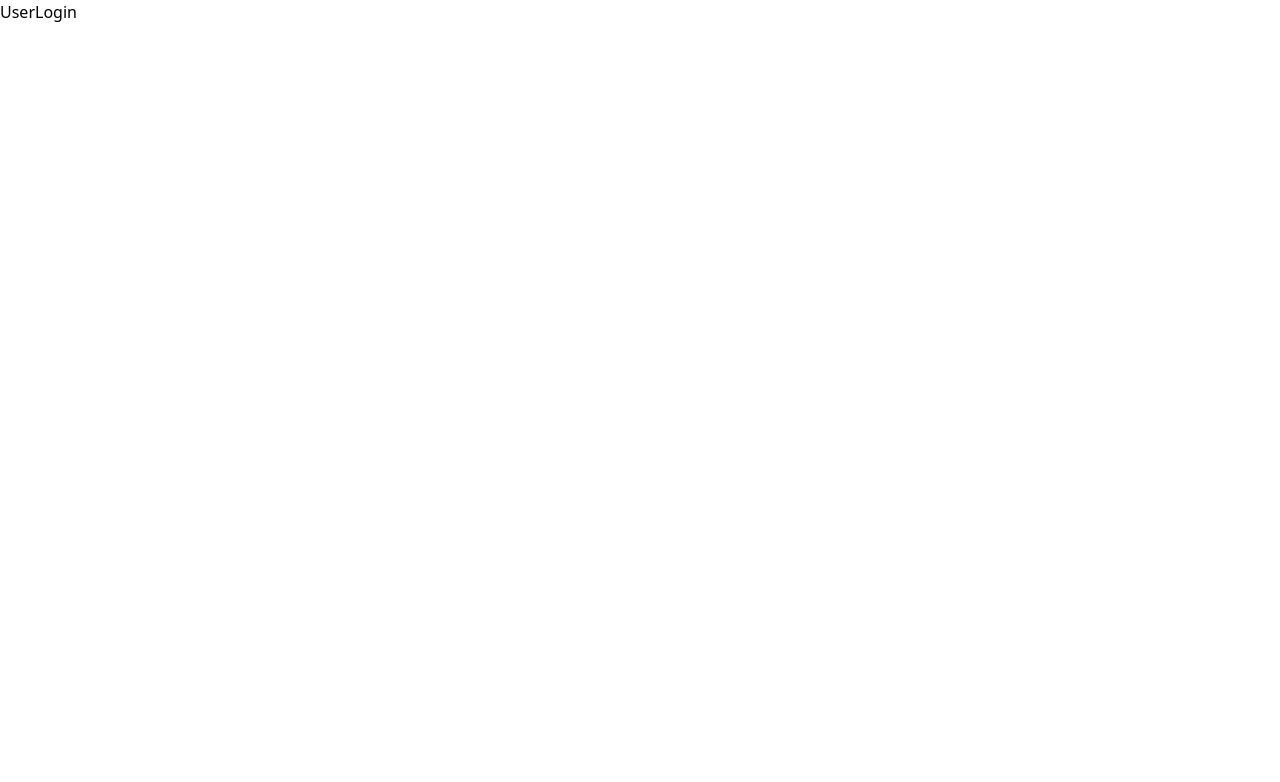
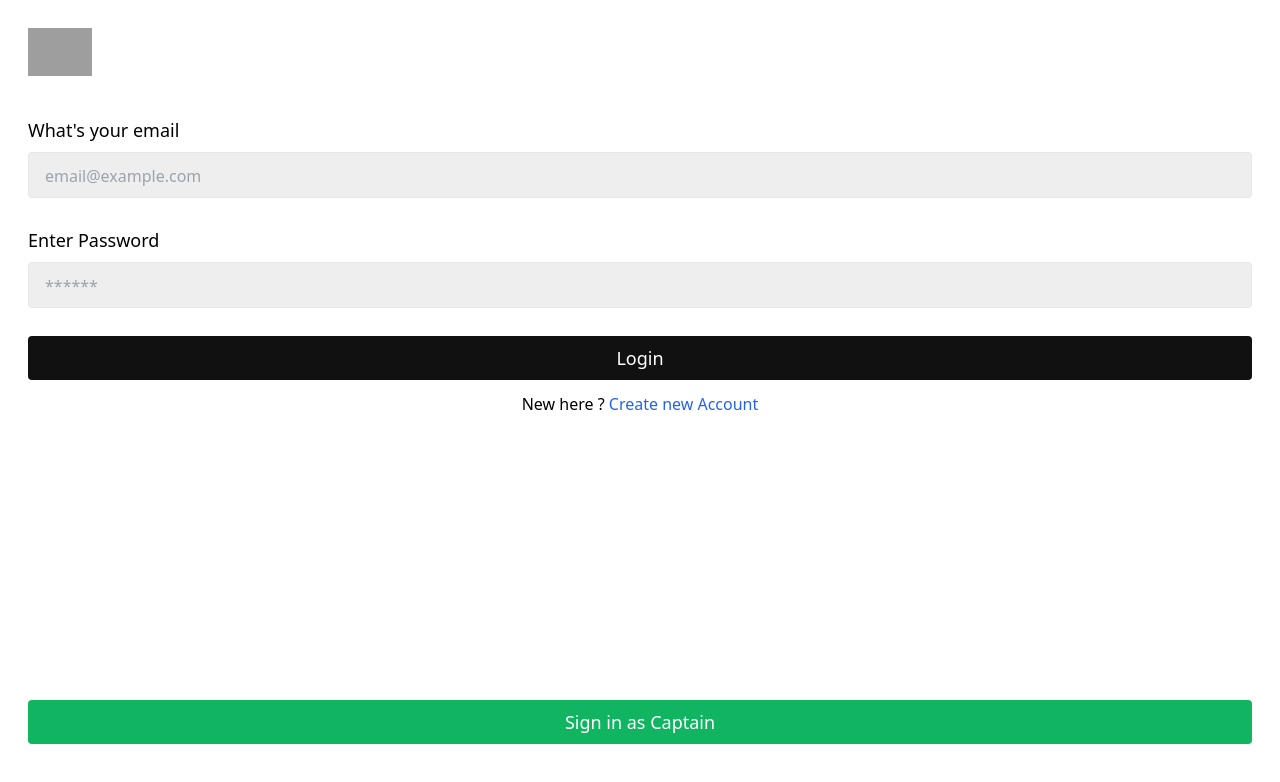
Before and after one commit to SDE-Tarun/uber-clone, a React (Vite) app in the folder frontend/: page /login in a window 1280 px wide. Shown: the top 782 px of the page. Built offline with nearby package versions, Linux system fonts and the light colour scheme; grey boxes are pictures that could not be loaded.

Commit message:
Home and UserLogin Page created

```diff
--- a/frontend/src/pages/Home.jsx
+++ b/frontend/src/pages/Home.jsx
@@ -1,9 +1,14 @@
 import React from 'react'
+import { Link } from 'react-router-dom'
 
 const Home = () => {
   return (
-    <div class>
-
+    <div className='bg-cover bg-center bg-[url(https://cdn.dribbble.com/users/3524358/screenshots/6456962/ezgif.com-video-to-gif-4.gif)] h-screen pt-8 flex justify-between flex-col w-full bg-red-400'>
+      <img className='w-16 ml-8' src="https://upload.wikimedia.org/wikipedia/commons/thumb/5/58/Uber_logo_2018.svg/2560px-Uber_logo_2018.svg.png" alt="uber-logo" />
+      <div className='bg-white pb-7 py-4 px-4'>
+         <h2 className='text-3xl font-bold'>Get Started With Uber</h2>
+         <Link to='/login' className=' flex items-center justify-center w-full bg-black text-white py-3 rounded mt-5'>Continue</Link>
+      </div>
     </div>
   )
 }
--- a/frontend/src/pages/UserLogin.jsx
+++ b/frontend/src/pages/UserLogin.jsx
@@ -1,9 +1,38 @@
-import React from 'react'
+import React, { useState } from "react";
+import { Link } from "react-router-dom";
 
 const UserLogin = () => {
   return (
-    <div>UserLogin</div>
-  )
-}
+    <div className="p-7 h-screen flex flex-col justify-between">
+      <div>
+      <img className='w-16 mb-10' src="https://upload.wikimedia.org/wikipedia/commons/thumb/5/58/Uber_logo_2018.svg/2560px-Uber_logo_2018.svg.png" alt="uber-logo" />
+      <form action="">
+        <h3 className="text-lg font-medium mb-2">What's your email</h3>
+        <input
+          className="bg-[#eeeeee] mb-7 rounded px-4 py-2 border w-full text-lg placeholder:text-base"
+          required
+          type="email"
+          name="email"
+          id="email"
+          placeholder="email@example.com"
+        />
+        <h3 className="text-lg font-medium mb-2">Enter Password</h3>
+        <input
+          className="bg-[#eeeeee] mb-7 rounded px-4 py-2 border w-full text-lg placeholder:text-base"
+          type="password"
+          name="password"
+          id="password"
+          placeholder="******"
+        />
+        <button className="bg-[#111] text-white font-medium mb-3 rounded px-4 py-2 w-full text-lg placeholder:text-base">Login</button>
+        <p className="text-center">New here ? <Link className="text-blue-600" to='/signup'>Create new Account</Link></p>
+      </form>
+      </div>
+      <div>
+        <button className="bg-[#10b461] text-white font-medium mb-7 rounded px-4 py-2 w-full text-lg placeholder:text-base">Sign in as Captain</button>
+      </div>
+    </div>
+  );
+};
 
-export default UserLogin
+export default UserLogin;
```
